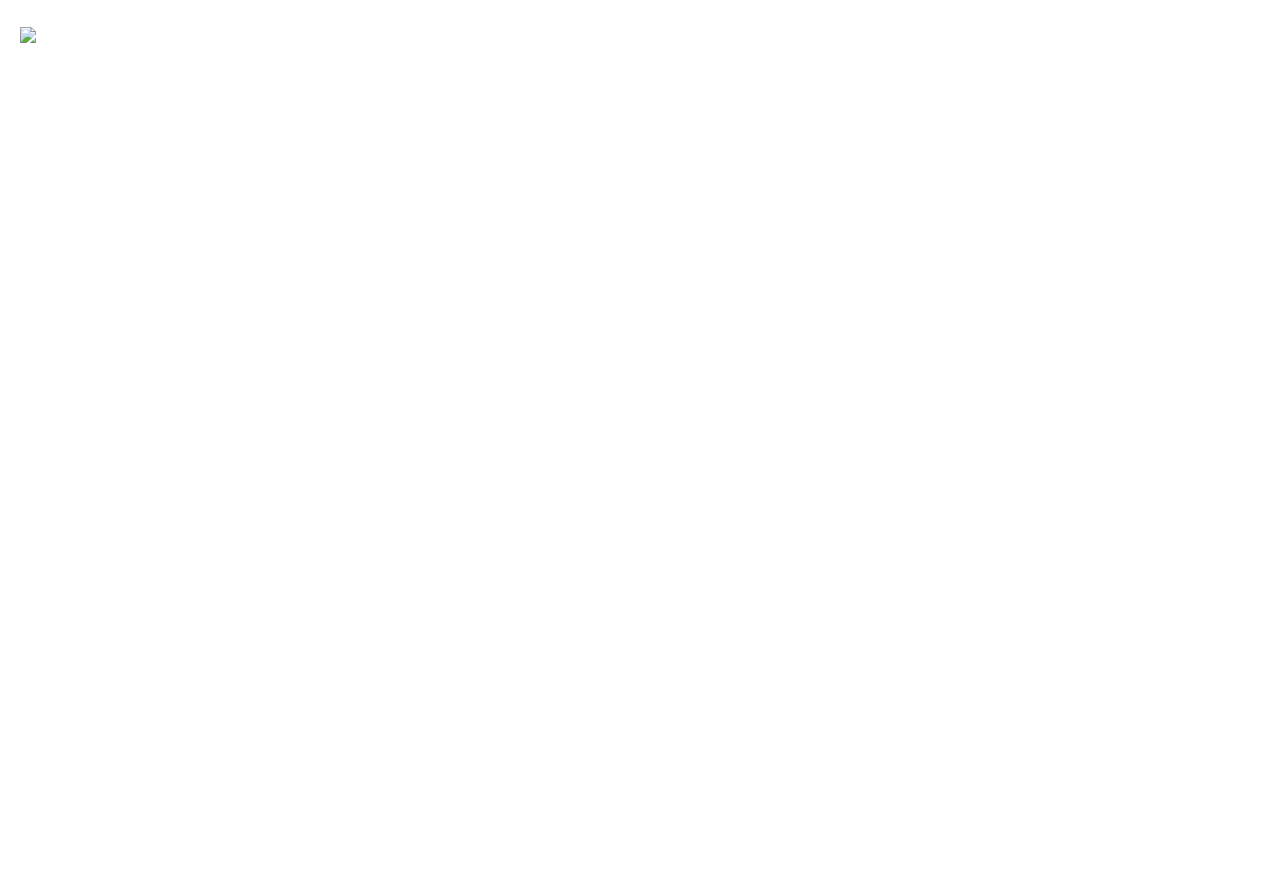
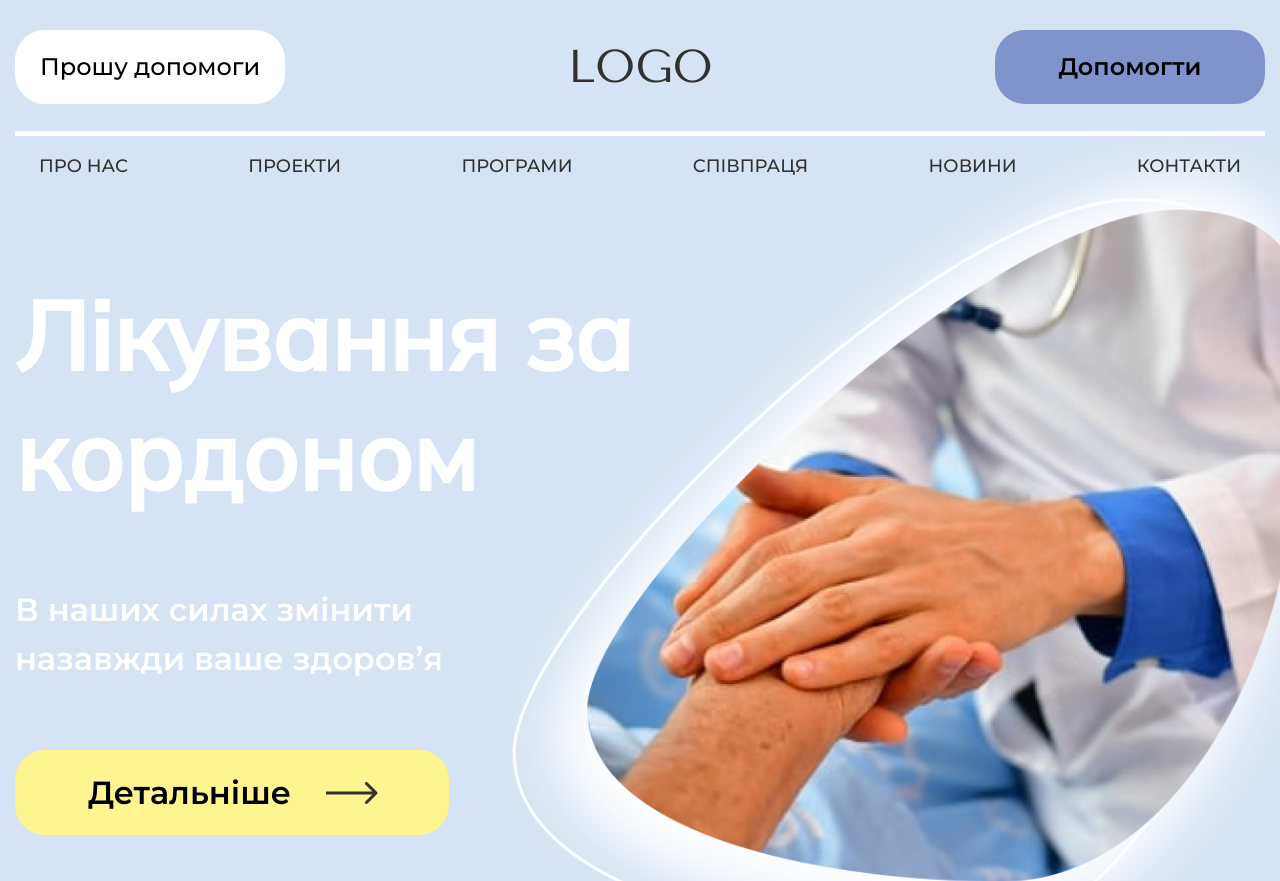
Before and after one commit to Mikhailo-Kandyba/Blago, a website: page src/index.html in a window 1280 px wide. Shown: the top 881 px of the page. Before the commit the page ends 800 px from the top, so only its background shows below. Drawn offline with nearby package versions, Linux system fonts and the light colour scheme.

Commit message:
ready header and banner

```diff
--- a/src/index.html
+++ b/src/index.html
@@ -17,30 +17,31 @@
             <header class="header">
                 <div class="container">
                     <div class="header-content">
-                        <a class="logo" href="#">
-                            <img src="./images/logo.svg" alt="logo">
-                        </a>
-                        <div class="menu-navigation-wrap">
-                            <ul class="menu-navigation">
+                        <div class="btn-wrap">
+                            <button class="btn btn-help">Прошу допомоги</button>
+                            <a href="index.html" class="logo">Logo</a>
+                            <button class="btn btn-assist">Допомогти</button>
+                        </div>
+                        <ul class="navigation">
                             <li>
-                                    <a href="#">Головна</a>
+                                <a href="#">Про нас</a>
+                            </li>
+                            <li>
+                                <a href="#">Проекти</a>
                             </li>
                             <li>
                                 <a href="#">Програми</a>
                             </li>
                             <li>
-                                    <a href="#">Теми</a>
+                                <a href="#">Співпраця</a>
                             </li>
                             <li>
-                                    <a href="#">Проєкти</a>
+                                <a href="#">Новини</a>
                             </li>
                             <li>
-                                    <a href="#">Особистий кабінет</a>
+                                <a href="#">Контакти</a>
                             </li>
                         </ul>
-                            <div class="holder-btn display-md-block">
-                                <a href="#" class="btn">Записатися</a>
-                            </div>
                     </div>
                     <button class="btn-menu">
                             <span class="top"></span>
@@ -48,11 +49,24 @@
                             <span class="bottom"></span>
                         </button>
                 </div>
+            </header>
+            <main>
+                <div class="banner">
+                    <section class="container">
+                        <div class="banner-content">
+                            <div class="information-wrap">
+                                <h3 class="title">Лікування за кордоном</h3>
+                                <p class="subtitle">
+                                    В наших силах змінити назавжди ваше здоров’я
+                                </p>
+                                <button class="btn btn-banner">Детальніше</button>
                             </div>
-            </header>
-            <main class="main">
-                <section class="container">
+                            <div class="img-area">
+                                <img src="./images/banner-img.png" width="927" height="920" alt="banner-img">
+                            </div>
+                        </div>
                     </section>
+                </div>
             </main>
             <footer>
             </footer>
--- a/src/js/main.js
+++ b/src/js/main.js
@@ -1,6 +1,6 @@
 $(".btn-menu").on('click', function(e) {
     e.preventDefault();
     $(this).toggleClass("active");
-    $(".menu-navigation-wrap").toggleClass('show-menu');
+    $(".header-content").toggleClass('show-menu');
     $("body").toggleClass('overflow-hidden');
 });
--- a/src/scss/base/_container.scss
+++ b/src/scss/base/_container.scss
@@ -3,7 +3,7 @@
 
 .container {
   margin: 0 auto;
-  max-width: 1270px;
+  max-width: 1309px;
   padding: 0 15px;
   width: 100%;
 }
--- a/src/scss/base/_helpers.scss
+++ b/src/scss/base/_helpers.scss
@@ -1,2 +1,11 @@
 @import "../utils/variables";
 @import "../utils/mixin";
+
+#wrapper {
+  overflow: hidden;
+  position: relative;
+}
+
+.overflow-hidden {
+  overflow: hidden;
+}
--- a/src/scss/base/_reset.scss
+++ b/src/scss/base/_reset.scss
@@ -58,8 +58,12 @@ table {
 }
 
 a {
-  color: $white;
+  color: $base-text-color;
   text-decoration: none;
+
+  &:hover {
+    color: $scorpion;
+  }
 }
 
 button {
@@ -85,7 +89,3 @@ input {
 * {
   box-sizing: border-box;
 }
-
-.overflow-hidden {
-  overflow: hidden;
-}
--- a/src/scss/layout/_banner.scss
+++ b/src/scss/layout/_banner.scss
@@ -1,2 +1,52 @@
 @import "../utils/variables";
 @import "../utils/mixin";
+
+.banner {
+  background-image: url("../../images/banner-bg.png");
+  background-position: center;
+  background-repeat: no-repeat;
+  background-size: cover;
+  min-height: 1082px;
+  padding: 275px 0 90px;
+}
+
+.banner-content {
+  display: flex;
+  align-items: center;
+  justify-content: space-between;
+  position: relative;
+
+  .img-area {
+    position: absolute;
+    top: 50%;
+    right: -106px;
+    transform: translate(0, -50%);
+    max-width: 885px;
+    width: 100%;
+  }
+}
+
+.information-wrap {
+  max-width: 712px;
+  width: 100%;
+  color: $white;
+  position: relative;
+  z-index: 1;
+}
+
+.title {
+  font-family: $font-mulish;
+  font-weight: $font-weight-1000;
+  font-size: $font-size-base + 78;
+  line-height: $line-height-base + 98;
+  margin-bottom: 70px;
+}
+
+.subtitle {
+  font-size: $font-size-base + 14;
+  line-height: $line-height-base + 27;
+  font-weight: $font-weight-600;
+  max-width: 513px;
+  width: 100%;
+  margin-bottom: 67px;
+}
--- a/src/scss/layout/_header.scss
+++ b/src/scss/layout/_header.scss
@@ -2,44 +2,34 @@
 @import "../utils/mixin";
 
 .header {
-  padding: 17px 0;
+  position: absolute;
+  left: 0;
+  right: 0;
+  top: 0;
+  padding: 30px 0;
+  z-index: 1;
+}
 
-  @include breakpoint($mobile) {
-    padding: 15px 0;
-  }
+.btn-wrap {
+  display: flex;
+  align-items: center;
+  justify-content: space-between;
+  padding-bottom: 27px;
+  border-bottom: 5px solid $white;
+  margin-bottom: 9px;
+}
+
+.logo {
+  display: flex;
+  font-family: $font-tenor-sans;
+  font-size: $font-size-base + 28;
+  line-height: $line-height-base + 32;
+  text-transform: uppercase;
 }
 
 .header-content {
   display: flex;
-  align-items: center;
-  position: relative;
-
-  @include breakpoint($tablet) {
-    padding: 0 15px;
-  }
-
-  @include breakpoint($mobile) {
-    padding: 0 3px;
-  }
-}
-
-.logo {
-  margin-right: 72px;
-  position: relative;
-  z-index: 26;
-
-  @include breakpoint($mobile) {
-    max-width: 110px;
-    width: 100%;
-  }
-
-  img {
-    display: flex;
-  }
-}
-
-.menu-navigation-wrap {
-  display: flex;
+  flex-direction: column;
 
   @include breakpoint($tablet) {
     position: fixed;
@@ -58,9 +48,10 @@
     justify-content: space-between;
   }
 
-  .menu-navigation {
+  .navigation {
     display: flex;
     align-items: center;
+    justify-content: space-between;
     flex-wrap: wrap;
     width: 100%;
 
@@ -73,21 +64,12 @@
     }
 
     li {
-      margin-right: 21px;
-
-      @include breakpoint($tablet) {
-        text-align: left;
-        margin-bottom: 10px;
-        margin-right: 0;
-      }
-
-      @include breakpoint($mobile) {
-        margin-bottom: 0;
-      }
+      margin: 0 14px;
 
       a {
         display: block;
         padding: 10px;
+        text-transform: uppercase;
 
         @include breakpoint($mobile) {
           //font-family: $font-montserrat;
--- a/src/scss/shared/_buttons.scss
+++ b/src/scss/shared/_buttons.scss
@@ -1,2 +1,55 @@
 @import "../utils/variables";
 @import "../utils/mixin";
+
+.btn {
+  font-family: $base-font-default;
+  font-size: $font-size-base + 6;
+  line-height: $line-height-base + 8;
+  font-weight: $font-weight-600;
+  border-radius: 30px;
+  background: $witch-haze;
+  padding: 22px 25px;
+  min-width: 270px;
+
+  &:hover {
+    background: $portica;
+  }
+}
+
+.btn-help {
+  font-weight: $font-weight-500;
+  background: $white;
+
+  &:hover {
+    background: $concrete;
+  }
+}
+
+.btn-assist {
+  background: $polo-blue;
+
+  &:hover {
+    background: $ship-cove;
+  }
+}
+
+.btn-banner {
+  position: relative;
+  font-size: $font-size-base + 14;
+  line-height: $line-height-base + 27;
+  font-weight: $font-weight-600;
+  padding: 18px 158px 18px 73px;
+  max-width: 434px;
+  width: 100%;
+
+  &:after {
+    content: '';
+    position: absolute;
+    top: 50%;
+    right: 71px;
+    transform: translate(0, -50%);
+    background-image: url("../../images/arrow.svg");
+    width: 52px;
+    height: 24px;
+  }
+}
--- a/src/scss/utils/_variables.scss
+++ b/src/scss/utils/_variables.scss
@@ -2,10 +2,16 @@
 //colors
 $transparent:               transparent;
 $white:                     #fff;
+$concrete:                  #f2f2f2;
+$scorpion:                  #5e5e5e;
 $mine-shaft:                #323030;
+$witch-haze:                #fff590;
+$portica:                   #f9ea5e;
+$polo-blue:                 #7f94cd;
+$ship-cove:                 #7387ba;
 // fonts
 $base-font-default:         'Montserrat', sans-serif;
-$font-Mulish:               'Mulish', sans-serif;
+$font-mulish:               'Mulish', sans-serif;
 $font-tenor-sans:           'Tenor Sans', sans-serif;
 // Body
 $base-text-color:           $mine-shaft;
```
Also changed, not shown: src/css/styles.css, src/images/arrow.svg (added), src/images/banner-bg.png (added), src/images/banner-img.png (added). Lines whose indentation alone changed are shown as unchanged.
